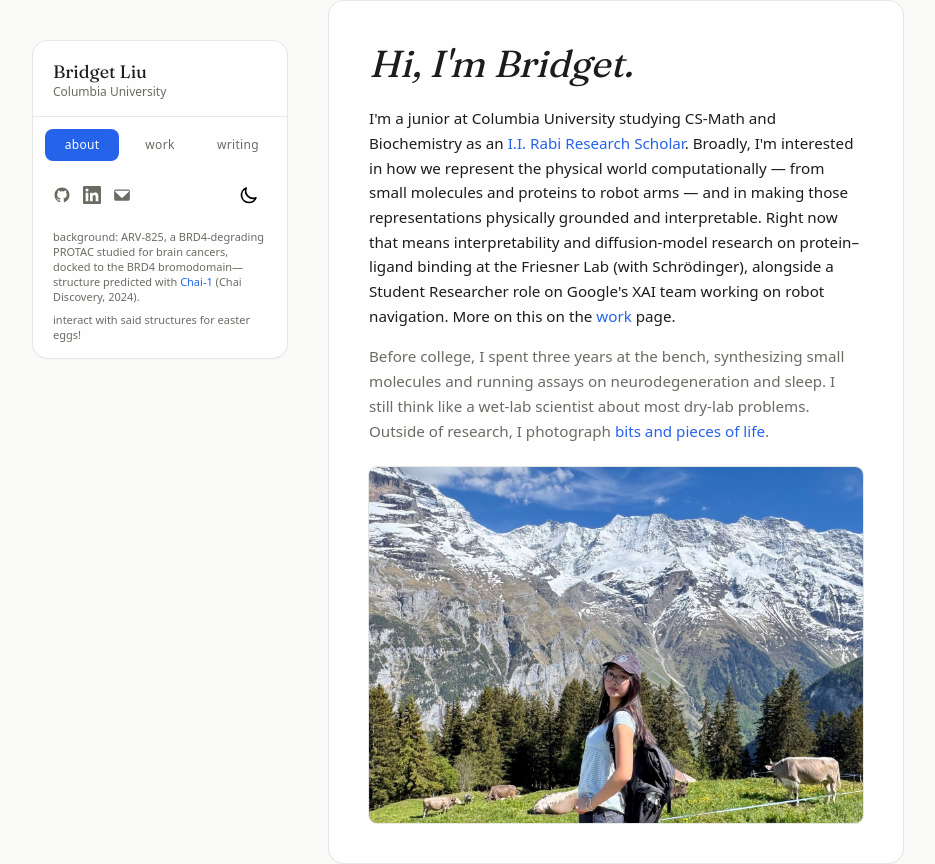
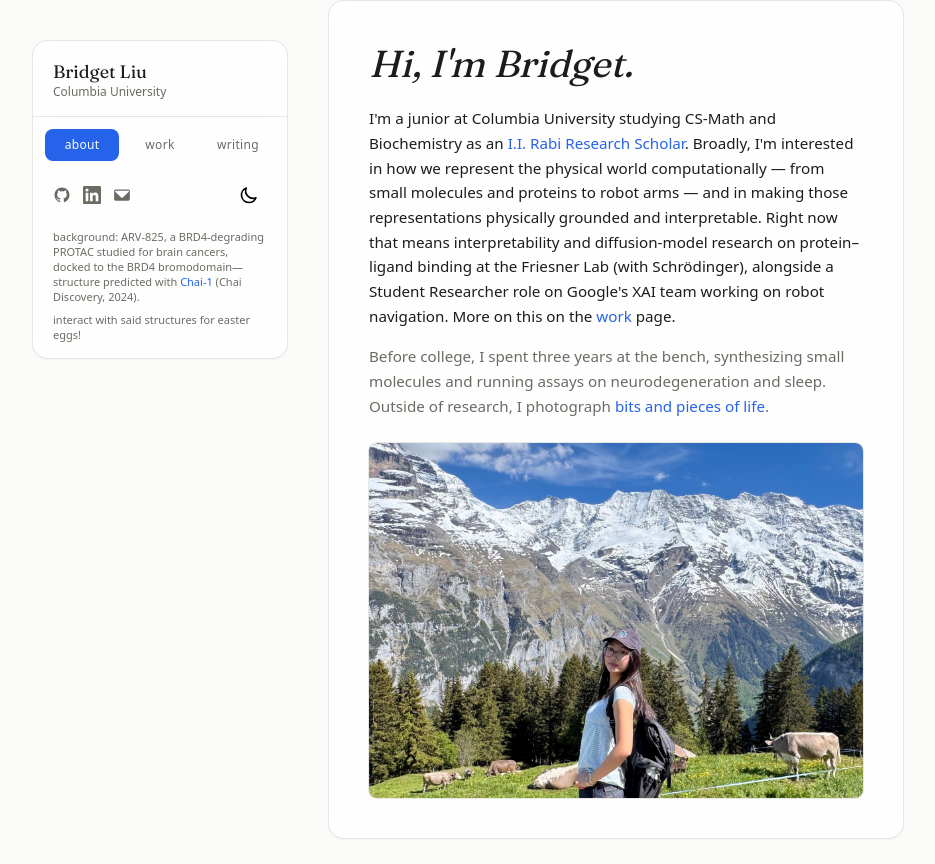
Before and after one commit to yuen-liu/portfolio, a Next.js app: page / in a window 1280 px wide. Shown: the whole page, without its empty margins (8-943 px from the left). After the commit the page ends 839 px from the top, so only its background shows below. Built offline with nearby package versions, Linux system fonts and the light colour scheme; no server answers.

Commit message:
trimmed homepage bio

```diff
--- a/src/app/page.tsx
+++ b/src/app/page.tsx
@@ -27,8 +27,7 @@ export default function Home() {
       </p>
       <p className="text-[0.95rem] leading-relaxed text-[var(--global-muted-color)]">
         Before college, I spent three years at the bench, synthesizing small molecules and
-        running assays on neurodegeneration and sleep. I still think like a wet-lab
-        scientist about most dry-lab problems. Outside of research, I photograph{" "}
+        running assays on neurodegeneration and sleep. Outside of research, I photograph{" "}
         <a href="https://www.instagram.com/yuenabridged/" target="_blank" rel="noopener noreferrer">
           bits and pieces of life
         </a>
```
